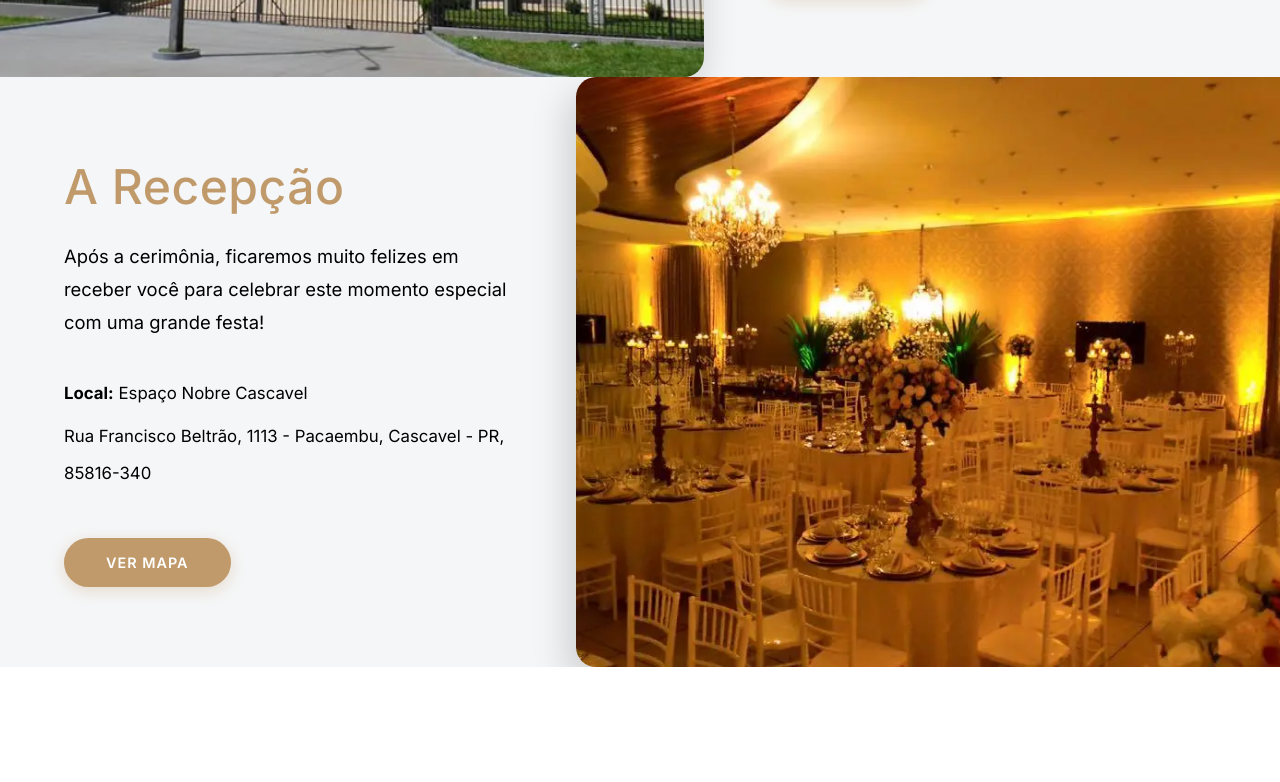
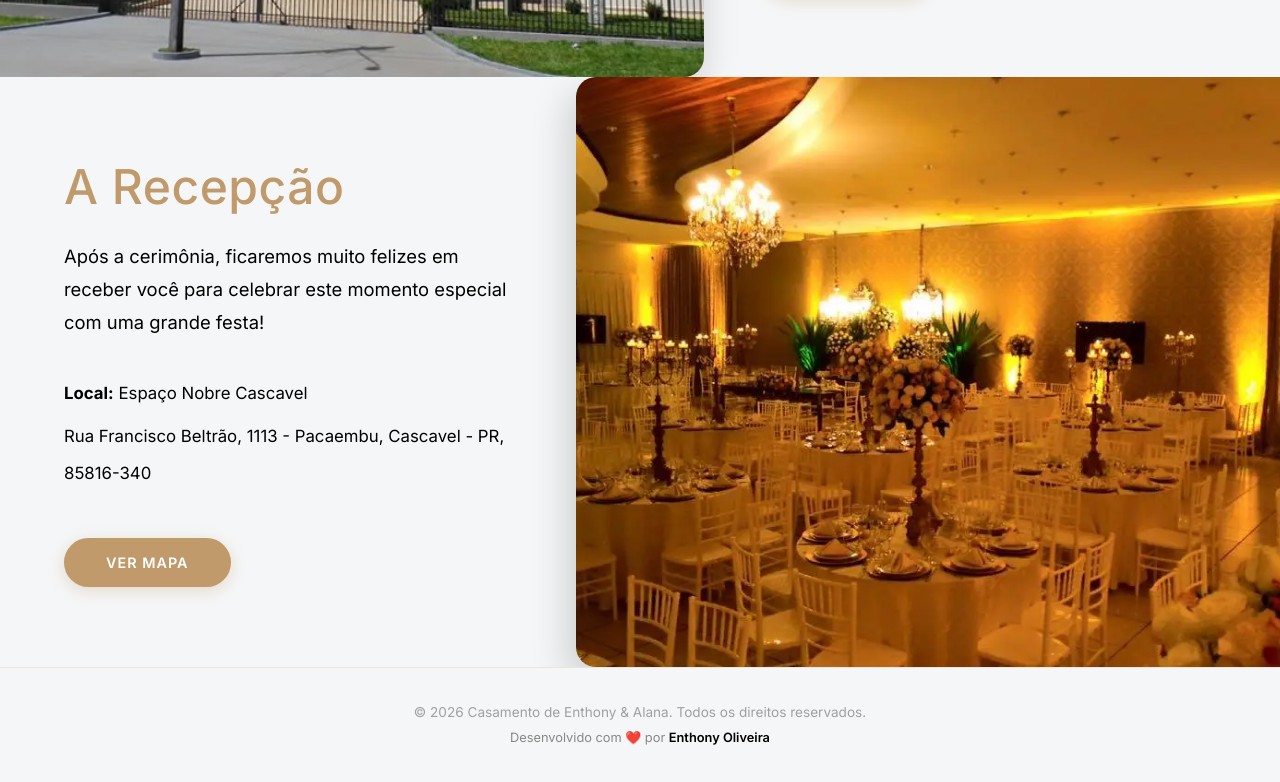
Before and after one commit to Enthony-Oliveira/Casamento, a plain HTML site: page index.html in a window 1280 px wide. Shown: the part 2298-3080 px from the top of the page. Before the commit the page ends 2965 px from the top, so only its background shows below. Drawn offline with Linux system fonts and the light colour scheme.

Commit message:
style(footer): adiciona rodapé com direitos autorais e assinatura de desenvolvedor

```diff
--- a/css/style.css
+++ b/css/style.css
@@ -507,6 +507,40 @@
 }
 
 /* =========================================
+   RODAPÉ (FOOTER)
+========================================= */
+.footer {
+  background-color: #f5f6f7;
+  color: #a0a0a0;
+  text-align: center;
+  padding: 30px 20px;
+  font-size: 0.85rem;
+  line-height: 1.6;
+  border-top: 1px solid rgba(193, 154, 107, 0.2);
+}
+
+.footer p {
+  margin: 4px 0;
+}
+
+.footer-dev {
+  font-size: 0.8rem;
+  color: #888888;
+}
+
+.footer-dev a {
+  color: #000000;
+  text-decoration: none;
+  font-weight: 600;
+  transition: color 0.3s ease;
+}
+
+.footer-dev a:hover {
+  color: #ffffff;
+  text-decoration: underline;
+}
+
+/* =========================================
    RESPONSIVIDADE (MOBILE / CELULARES)
 ========================================= */
 @media (max-width: 900px) {
--- a/index.html
+++ b/index.html
@@ -21,8 +21,8 @@
     </div>
     <div class="hero-text">
       <p>“Ó Jesus, meu Amor...<br>
-      minha vocação, enfim, eu a encontrei,<br>
-      minha vocação é o Amor!”</p>
+        minha vocação, enfim, eu a encontrei,<br>
+        minha vocação é o Amor!”</p>
       <span>Santa Terezinha do Menino Jesus</span>
     </div>
   </section>
@@ -158,6 +158,14 @@
     </div>
   </div>
 
+  <!-- RODAPÉ (FOOTER) -->
+  <footer class="footer">
+    <p>&copy; 2026 Casamento de Enthony & Alana. Todos os direitos reservados.</p>
+    <p class="footer-dev">
+      Desenvolvido com ❤️ por <a href="https://github.com/EnthonyOliveira" target="_blank" rel="noopener noreferrer">Enthony Oliveira</a>
+    </p>
+  </footer>
+
   <script src="js/script.js"></script>
 </body>
 
```
